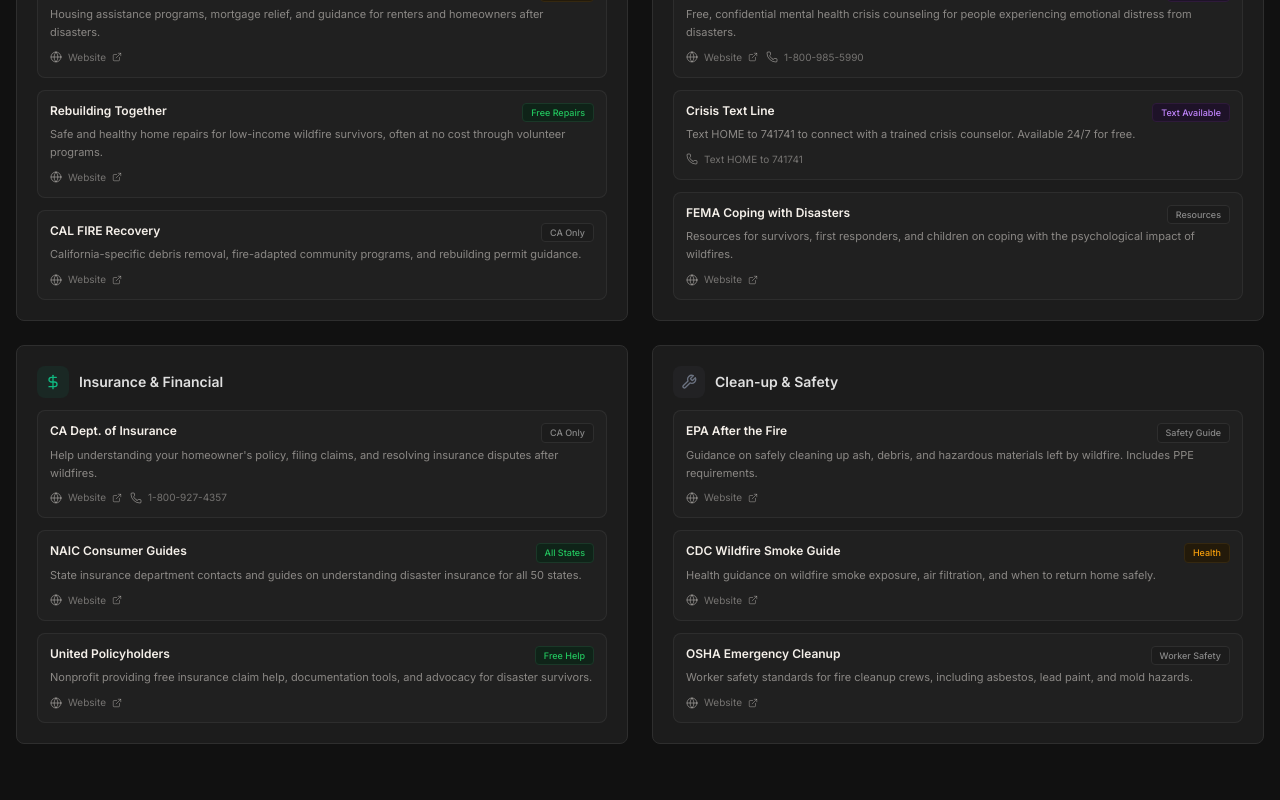
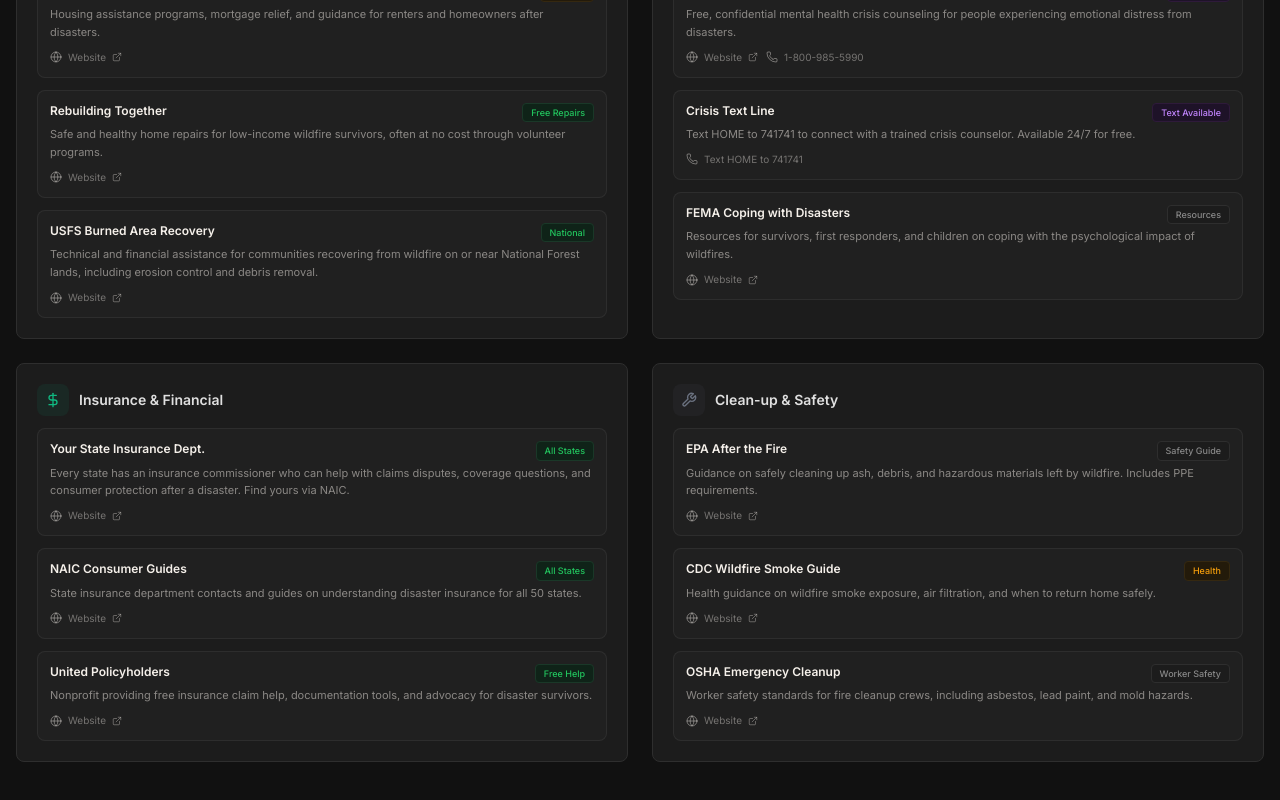
Before and after one commit to FireSynergize/emberalert, a Next.js app: page /relief in a window 1280 px wide. Shown: the part 1050-1850 px from the top of the page. Built offline with nearby package versions, Linux system fonts and the light colour scheme.

Commit message:
Remove CA-specific content from escape and relief pages
- Escape: replace CAL FIRE contact with United Way 211 (national)
- Relief: replace CAL FIRE Recovery with USFS Burned Area Recovery (national)
- Relief: replace CA Dept. of Insurance with State Insurance Dept. via NAIC (all states)

```diff
--- a/src/components/escape/EscapeRoutePlanner.tsx
+++ b/src/components/escape/EscapeRoutePlanner.tsx
@@ -31,8 +31,8 @@
   { name: "Emergency Services", number: "911", icon: Phone, always: true },
   { name: "FEMA Helpline", number: "1-800-621-3362", icon: ShieldCheck, always: false },
   { name: "Red Cross", number: "1-800-733-2767", icon: Hospital, always: false },
-  { name: "CAL FIRE", number: "1-800-468-4408", icon: AlertTriangle, always: false },
   { name: "USFS Fire Info", number: "1-877-864-6985", icon: Navigation, always: false },
+  { name: "United Way 211", number: "211", icon: Phone, always: false },
 ];
 
 const ROUTE_TIPS = [
--- a/src/components/relief/ReliefResources.tsx
+++ b/src/components/relief/ReliefResources.tsx
@@ -85,11 +85,11 @@
         badgeVariant: "green" as const,
       },
       {
-        name: "CAL FIRE Recovery",
-        desc: "California-specific debris removal, fire-adapted community programs, and rebuilding permit guidance.",
-        url: "https://www.fire.ca.gov/what-we-do/emergency-preparedness-and-planning",
-        badge: "CA Only",
-        badgeVariant: "smoke" as const,
+        name: "USFS Burned Area Recovery",
+        desc: "Technical and financial assistance for communities recovering from wildfire on or near National Forest lands, including erosion control and debris removal.",
+        url: "https://www.fs.usda.gov/managing-land/natural-resources/fire",
+        badge: "National",
+        badgeVariant: "green" as const,
       },
     ],
   },
@@ -128,12 +128,11 @@
     color: "#10b981",
     resources: [
       {
-        name: "CA Dept. of Insurance",
-        desc: "Help understanding your homeowner's policy, filing claims, and resolving insurance disputes after wildfires.",
-        url: "https://www.insurance.ca.gov/01-consumers/140-catastrophes",
-        phone: "1-800-927-4357",
-        badge: "CA Only",
-        badgeVariant: "smoke" as const,
+        name: "Your State Insurance Dept.",
+        desc: "Every state has an insurance commissioner who can help with claims disputes, coverage questions, and consumer protection after a disaster. Find yours via NAIC.",
+        url: "https://www.naic.org/state_web_map.htm",
+        badge: "All States",
+        badgeVariant: "green" as const,
       },
       {
         name: "NAIC Consumer Guides",
```
